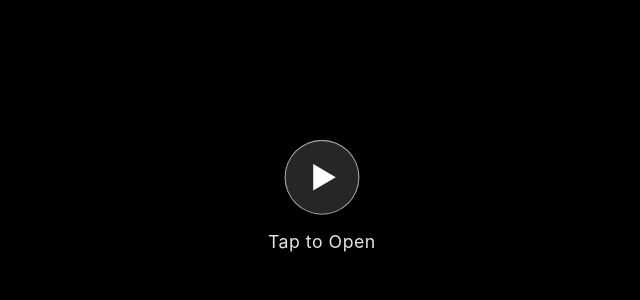
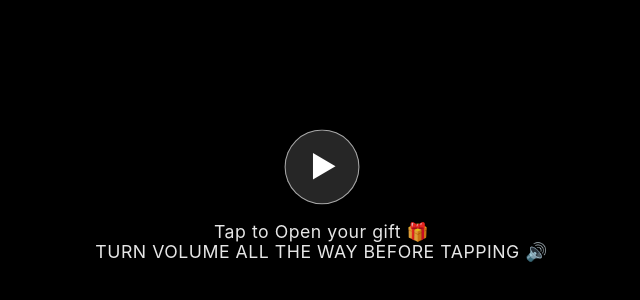
Before and after one commit to DSMpanther/gift, a plain HTML site: page index.html in a window 1280 px wide. Shown: the part 204-504 px from the top of the page, without its empty margins (318-958 px from the left). Drawn offline with Linux system fonts and the light colour scheme.

Commit message:
Update index.html

```diff
--- a/index.html
+++ b/index.html
@@ -59,7 +59,7 @@
 <body onclick="startGift()">
   <div id="start-screen">
     <div class="play-circle">▶</div>
-    <div class="label">Tap to Open</div>
+    <div class="label">Tap to Open your gift 🎁<br>TURN VOLUME ALL THE WAY BEFORE TAPPING 🔊</div>
   </div>
 
   <video id="giftVideo" playsinline preload="auto">
```
